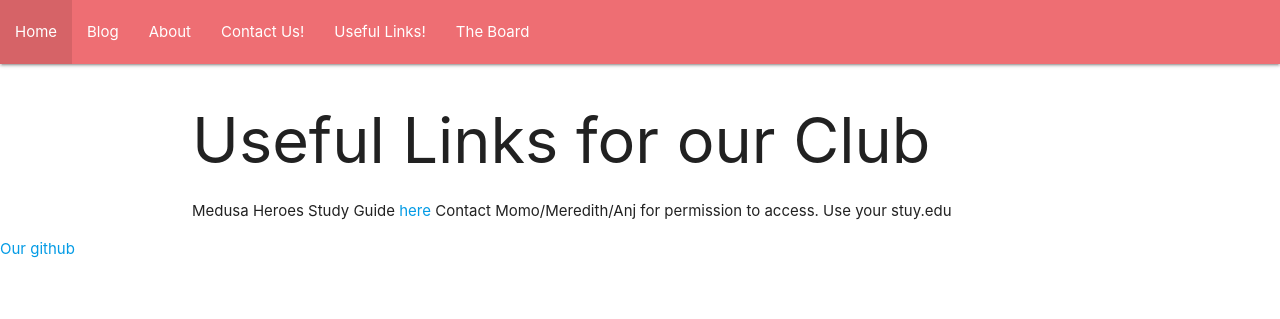
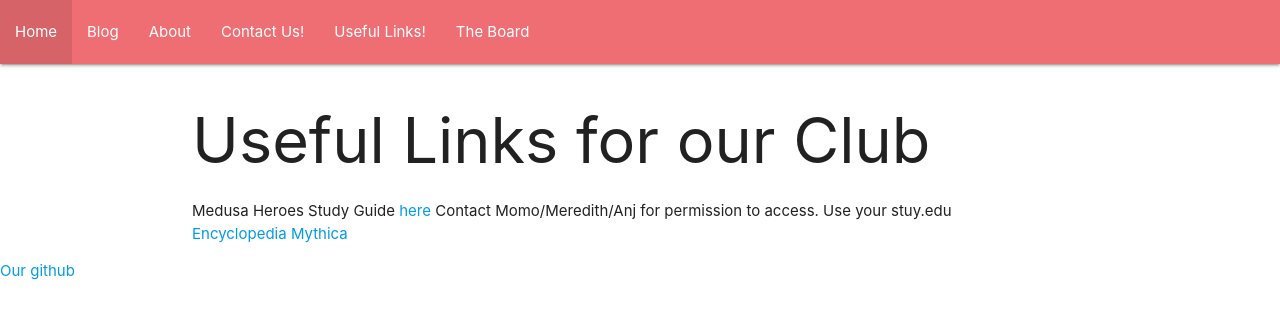
Before and after one commit to stuyCLC/stuyCLC.github.io, a Jekyll site: the page built from Resources/index.html, in a window 1280 px wide. Shown: the top 319 px of the page. Built offline with Jekyll 4.4.1, drawn with Linux system fonts in a browser that asks for light colours.

Commit message:
Update index.html

```diff
--- a/Resources/index.html
+++ b/Resources/index.html
@@ -7,6 +7,7 @@ title: Links and Sources
   <p>
     <ul>
       <li> Medusa Heroes Study Guide <a href =  "https://docs.google.com/viewer?a=v&pid=sites&srcid=ZGVmYXVsdGRvbWFpbnxteXRob2xvZ3lleGFtfGd4OmRhODZhYzBlMjIxMjg3OQ"> here </a> Contact Momo/Meredith/Anj for permission to access. Use your stuy.edu </li>
-    </ul>
+	    <li> <a href = "https://pantheon.org/mythology/" > Encyclopedia Mythica </a> </li>
+	</ul>
   </p>
 </div><!-- /.blurb -->
```
